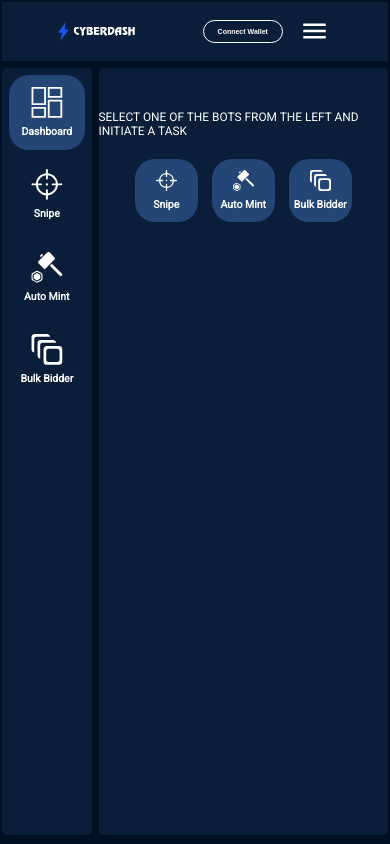
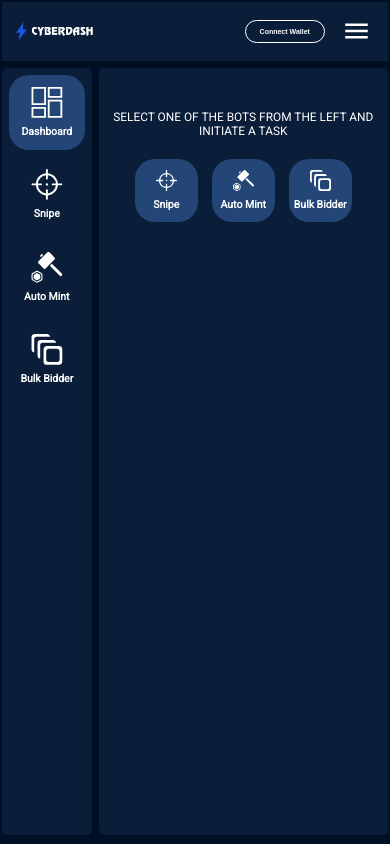
Before and after one commit to FortuneWebWorks/Cyber-React-Sass, a React (Create React App) app: page / in a window 390 px wide. Built offline with nearby package versions, Linux system fonts and the light colour scheme.

Commit message:
:zap: Auto Mint button added responsive improved

```diff
--- a/src/components/AutoMint.js
+++ b/src/components/AutoMint.js
@@ -225,6 +225,8 @@ const AutoMint = () => {
             callBack={flagCallBack}
           />
         </div>
+
+        <Button text="Create Task" />
       </div>
     </div>
   );
--- a/src/styles/board.scss
+++ b/src/styles/board.scss
@@ -29,5 +29,6 @@
     color: #fff;
     font-size: 1.7rem;
     font-weight: normal;
+    text-align: center;
   }
 }
--- a/src/styles/header.scss
+++ b/src/styles/header.scss
@@ -86,4 +86,8 @@
       width: 100%;
     }
   }
+
+  @media (max-width: 500px) {
+    padding: 0 2rem;
+  }
 }
--- a/src/styles/listItem.scss
+++ b/src/styles/listItem.scss
@@ -6,7 +6,6 @@
   font-size: 1.5rem;
   border-spacing: 0;
   text-align: left;
-  display: block;
 
   * {
     max-width: 100%;
@@ -28,6 +27,7 @@
 
   .table__body__row {
     background-color: $primary-dark;
+    width: 100%;
 
     td:first-child {
       border-top-left-radius: 10px;
@@ -61,9 +61,6 @@
 
   @media (max-width: 500px) {
     width: 500px;
-
-    th {
-      min-width: 15rem;
-    }
+    display: block;
   }
 }
```
